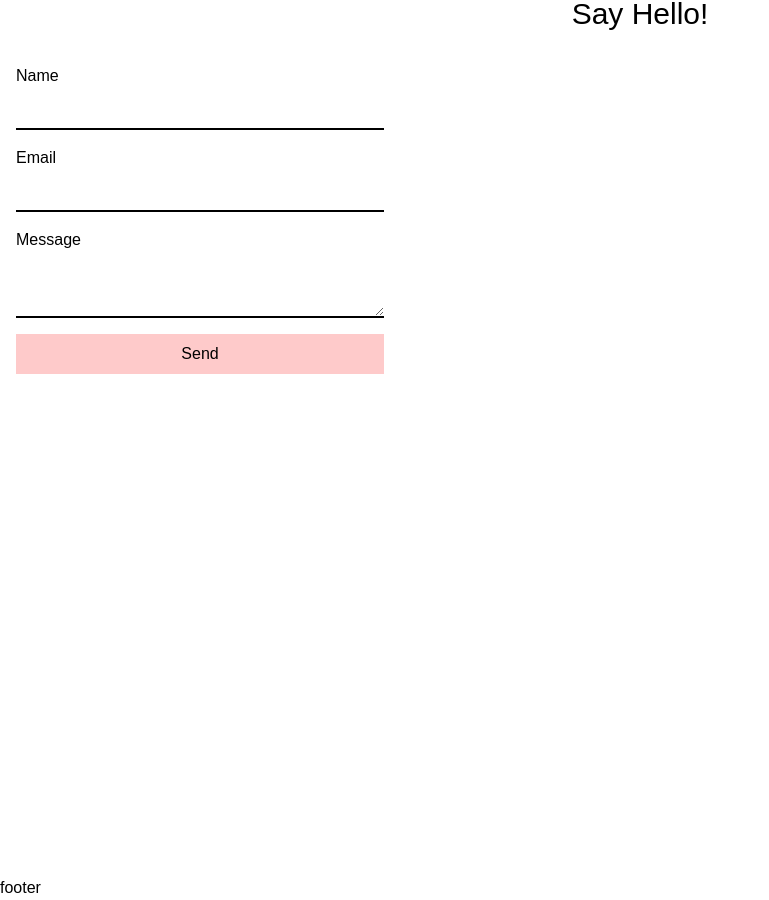
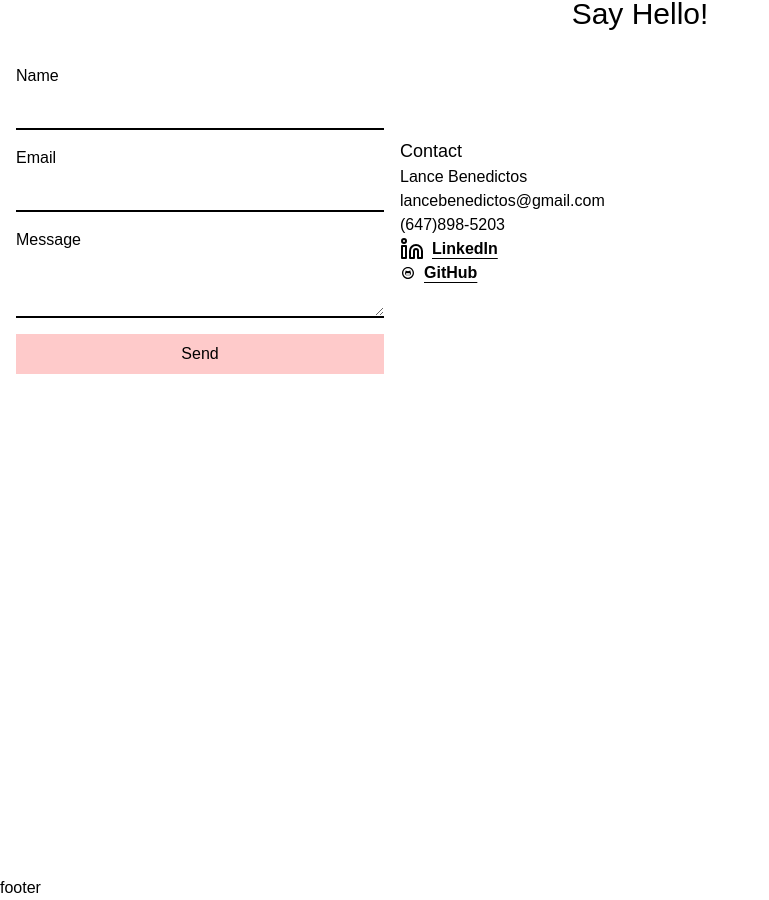
Before and after one commit to lancebenedictos/new-portfolio, a React (Vite) app: page / in a window 1280 px wide. Shown: the part 4290-5190 px from the top of the page, without its empty margins (0-769 px from the left). Built offline with nearby package versions, Linux system fonts and the light colour scheme; no server answers; a web font is replaced by a local one.

Commit message:
contact details added

```diff
--- a/src/components/sections/Contact.tsx
+++ b/src/components/sections/Contact.tsx
@@ -2,6 +2,8 @@ import { useInView } from "framer-motion";
 import { useEffect, useRef, useState } from "react";
 import { useNavStore } from "../../store/store";
 import emailjs from "@emailjs/browser";
+import { LinkedinIcon } from "lucide-react";
+import { TiSocialGithubCircular } from "react-icons/ti";
 
 const Contact = () => {
   const ref = useRef(null);
@@ -109,6 +111,34 @@ const Contact = () => {
             disabled={isLoading}
           />
         </form>
+
+        <div>
+          <span>
+            <h3 className="font-medium text-lg">Contact</h3>
+            <p>Lance Benedictos</p>
+            <p>{personalData.email}</p>
+            <p>{personalData.phone}</p>
+          </span>
+
+          <span>
+            <a
+              href={personalData.linkedIn}
+              target="_blank"
+              className="hidden md:flex underline font-bold hover:text-[#ec4e39]  items-center gap-2 underline-offset-4"
+            >
+              <LinkedinIcon />
+              LinkedIn
+            </a>
+            <a
+              href={personalData.linkedIn}
+              target="_blank"
+              className="hidden md:flex underline font-bold hover:text-[#ec4e39]  items-center gap-2 underline-offset-4"
+            >
+              <TiSocialGithubCircular />
+              GitHub
+            </a>
+          </span>
+        </div>
       </div>
     </div>
   );
```
